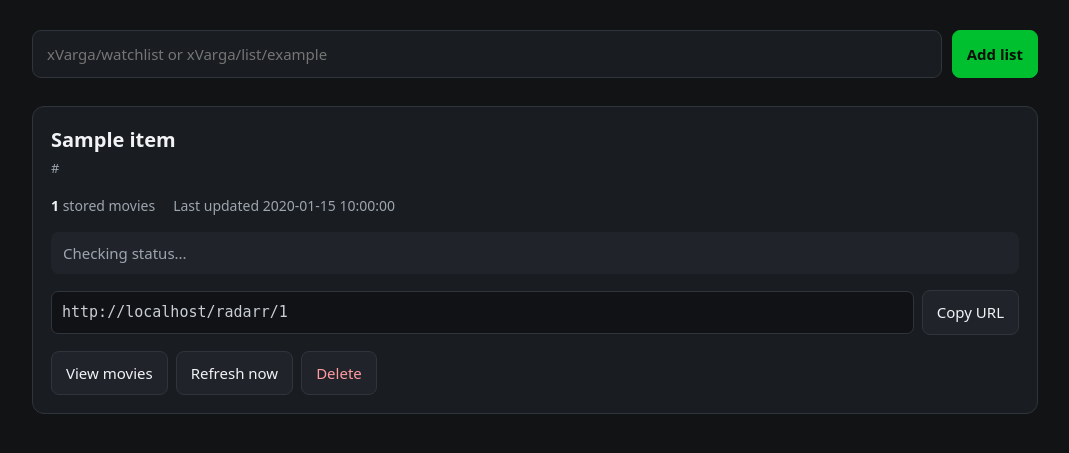
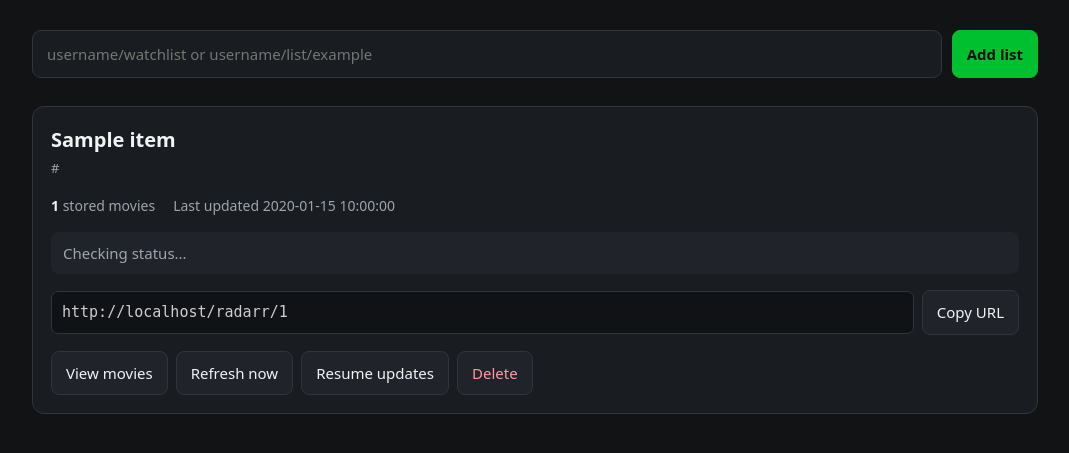
Before and after one commit to Furkan-x1/letterboxd-radarr-lists, a Flask app: template templates/index.html in a window 1280 px wide. Shown: the part 117-570 px from the top of the page, without its empty margins (105-1174 px from the left). Run offline with Flask 3, Linux system fonts and the light colour scheme; the template is opened without the code that fills it: most values are stand-ins (such as "Sample title", 1, 10 or a date in 2020); parts of the project's set-up code (start-up, migrations or seed data) failed here and were passed over.

Commit message:
Add pause and resume controls

```diff
--- a/templates/index.html
+++ b/templates/index.html
@@ -33,6 +33,7 @@ button:hover,.button:hover{border-color:#59616c}
 .status.updating{color:var(--text)}
 .status.completed{color:var(--accent)}
 .status.error{color:var(--danger);background:#2a171a}
+.status.paused{color:#d6b86a;background:#292516}
 .progress{height:5px;background:#2c3138;border-radius:99px;overflow:hidden;margin-top:8px}
 .progress>span{display:block;height:100%;background:var(--accent);width:0;transition:width .2s}
 .endpoint{display:flex;gap:8px;align-items:center;margin:16px 0}
@@ -52,7 +53,7 @@ button:hover,.button:hover{border-color:#59616c}
 {% if error %}<p class="error">{{ error }}</p>{% endif %}
 
 <form class="add" method="post" action="{{ url_for('create_list') }}">
-<input name="letterboxd_url" type="text" placeholder="xVarga/watchlist or xVarga/list/example" required>
+<input name="letterboxd_url" type="text" placeholder="username/watchlist or username/list/example" required>
 <button class="primary" type="submit">Add list</button>
 </form>
 
@@ -90,6 +91,9 @@ button:hover,.button:hover{border-color:#59616c}
 <a class="button" href="{{ url_for('list_detail', list_id=item['id']) }}">View movies</a>
 <form method="post" action="{{ url_for('manual_refresh', list_id=item['id']) }}">
 <button type="submit">Refresh now</button>
+</form>
+<form method="post" action="{{ url_for('toggle_list', list_id=item['id']) }}">
+<button type="submit">{{ "Pause updates" if item["enabled"] else "Resume updates" }}</button>
 </form>
 <form method="post" action="{{ url_for('delete_list', list_id=item['id']) }}" onsubmit="return confirm('Delete this list and its stored movie data?');">
 <button class="danger" type="submit">Delete</button>
```
